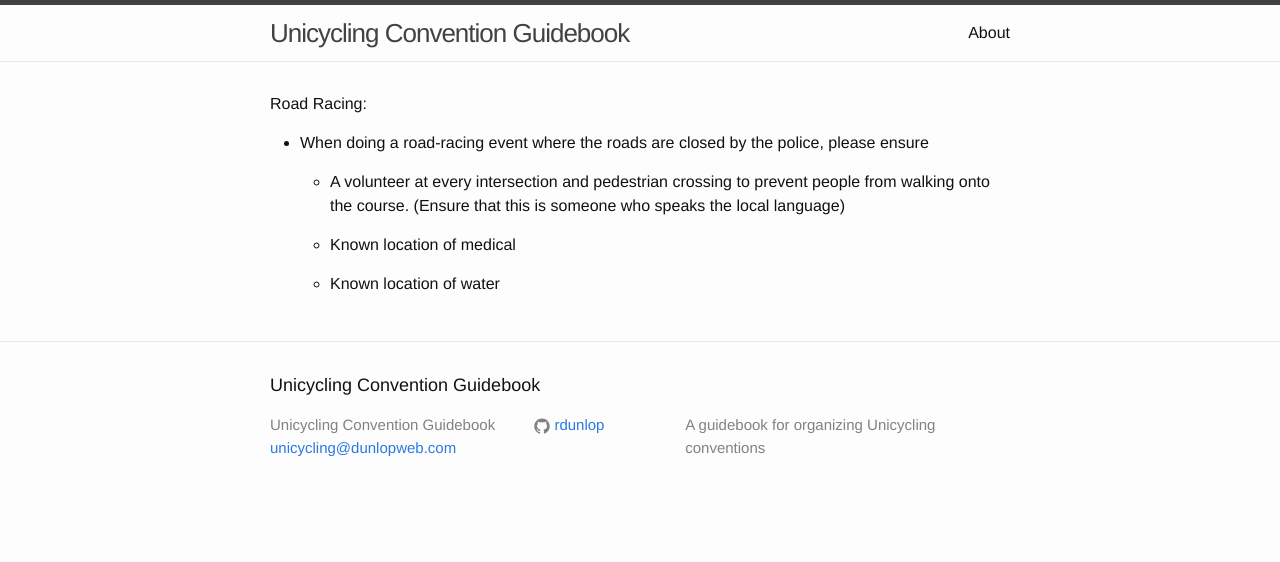
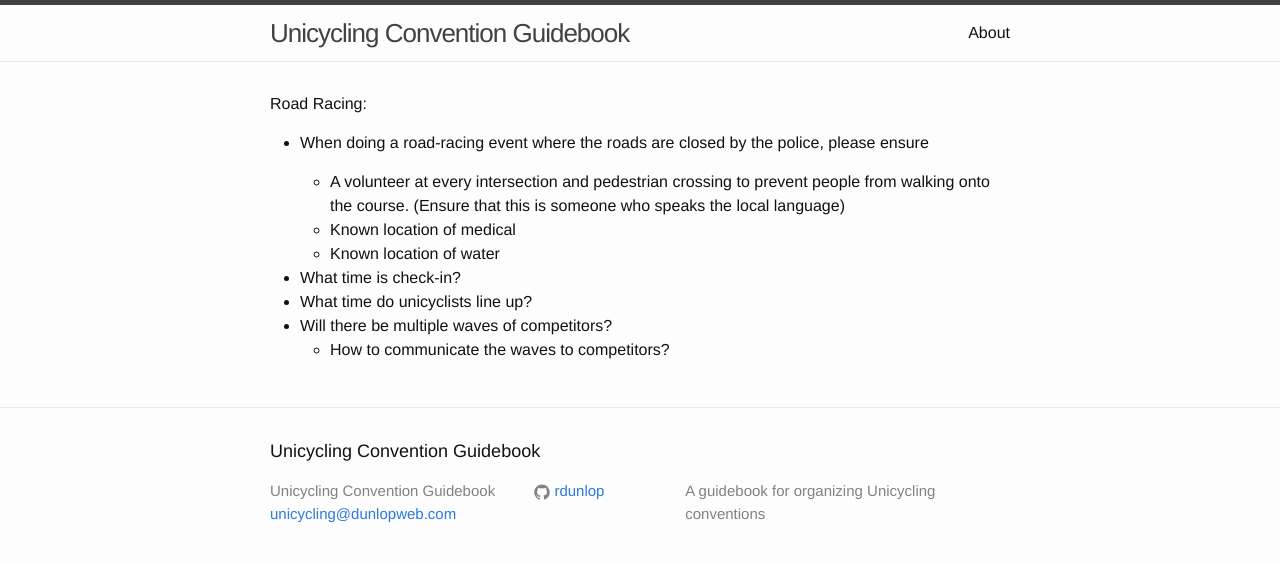
Before and after one commit to rdunlop/unicycling-convention-guide, a Jekyll site: the page built from _guides/road_racing.md, in a window 1280 px wide. Shown: the top 562 px of the page. Built offline with Jekyll 4.4.1, drawn with Linux system fonts in a browser that asks for light colours.

Commit message:
Update road_racing.md
Add notes about check-in times

```diff
--- a/_guides/road_racing.md
+++ b/_guides/road_racing.md
@@ -8,7 +8,10 @@ Road Racing:
 * When doing a road-racing event where the roads are closed by the police, please ensure
 
     * A volunteer at every intersection and pedestrian crossing to prevent people from walking onto the course. (Ensure that this is someone who speaks the local language)
+    * Known location of medical
+    * Known location of water
 
-    * Known location of medical
-
-    * Known location of water
+* What time is check-in?
+* What time do unicyclists line up?
+* Will there be multiple waves of competitors?
+  * How to communicate the waves to competitors?
```
